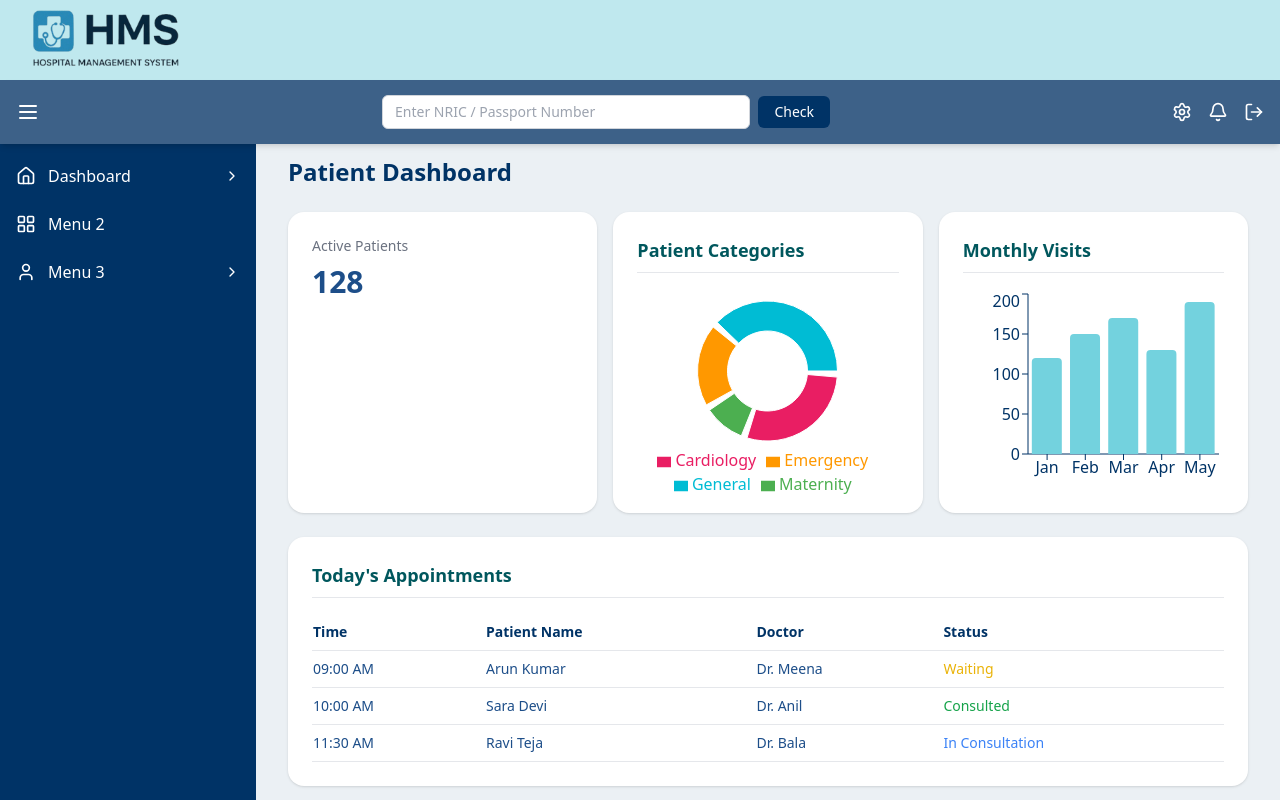
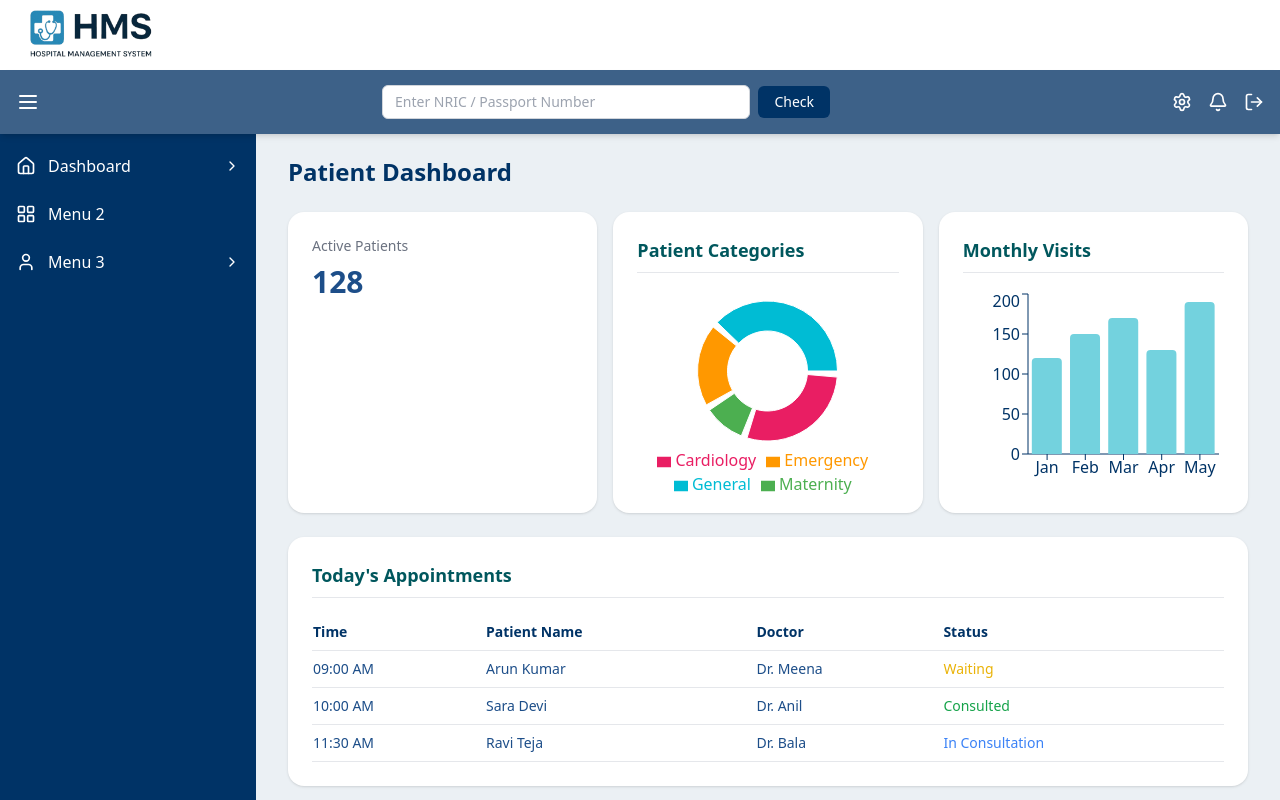
Before and after one commit to codersiraj/hms-react-app, a React (Create React App) app: page / in a window 1280 px wide. Built offline with nearby package versions, Linux system fonts and the light colour scheme.

Commit message:
change background color in logo header

```diff
--- a/src/components/layout/LogoHeader.tsx
+++ b/src/components/layout/LogoHeader.tsx
@@ -3,8 +3,8 @@ import HMSLogo from "../../assets/img/HMS.png";
 
 const LogoHeader = () => {
   return (
-    <div className="w-full h-[80px] bg-[#bfe8ee] shadow-sm flex items-center px-4">
-      <div className="max-w-[180px] h-[180px] flex items-center">
+    <div className="w-full h-[70px] bg-[white] shadow-sm flex items-center px-4">
+      <div className="max-w-[150px] h-[150px] flex items-center">
         <img
           src={HMSLogo}
           alt="HMS Logo"
--- a/src/components/layout/Sidebar.tsx
+++ b/src/components/layout/Sidebar.tsx
@@ -72,7 +72,7 @@ export default function Sidebar({
 
       <aside
         className={cn(
-          "fixed top-[140px] bottom-0 z-40 bg-[#003366] text-white transition-all duration-300 overflow-y-auto",
+          "fixed top-[130px] bottom-0 z-40 bg-[#003366] text-white transition-all duration-300 overflow-y-auto",
           collapsed ? "w-16" : "w-64",
           mobileOpen ? "left-0" : "-left-full",
           "md:left-0"
```
